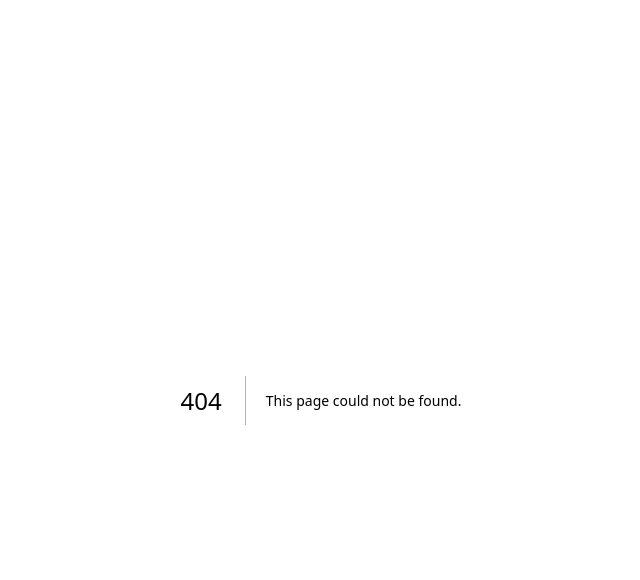
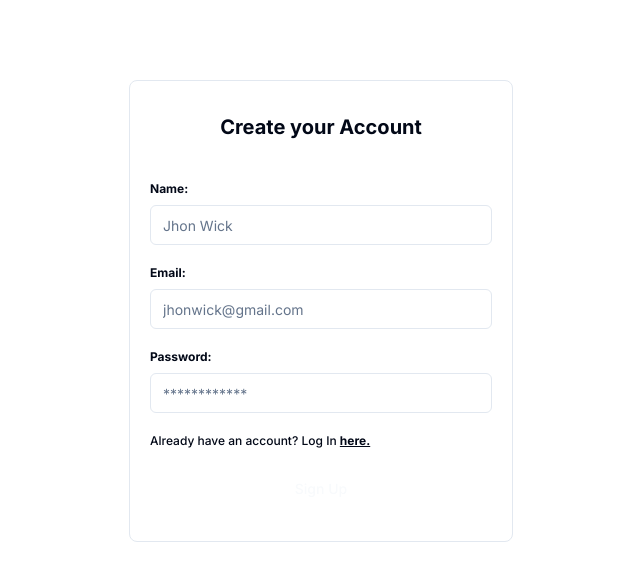
Before and after one commit to theunhackable/fb-helpdesk, a Next.js app: page /signup in a window 1280 px wide. Before the commit this address had no page. Shown: the top 580 px of the page, without its empty margins (319-959 px from the left). Built offline with nearby package versions, Linux system fonts and the light colour scheme.

Commit message:
finished basic login and signup pages

```diff
--- /dev/null
+++ b/app/login/page.tsx
@@ -0,0 +1,48 @@
+import { Button } from "@/components/ui/button";
+import { Input } from "@/components/ui/input";
+import { Label } from "@/components/ui/label";
+import Link from "next/link";
+import React from "react";
+
+const LogInPage = () => {
+  return (
+    <main className="flex flex-col items-center my-10 px-5">
+      <section className="my-10 w-96">
+        <div className="py-8 px-5 border flex flex-col gap-5 rounded-lg">
+          <h1 className=" text-center mb-5 text-xl font-bold">Log In to your Account</h1>
+          <div className="flex flex-col gap-2">
+            <Label htmlFor="email" className="text-xs font-bold">
+              Email:
+            </Label>
+            <Input
+              id="email"
+              name="email"
+              className="w-full"
+              type="email"
+              placeholder="jhonwick@gmail.com"
+            />
+          </div>
+          <div className="flex flex-col gap-2">
+            <Label htmlFor="password" className="text-xs font-bold">
+              Password:
+            </Label>
+            <Input
+              id="password"
+              name="password"
+              type="password"
+              placeholder="************"
+            />
+          </div>
+          <div className="text-xs font-medium">
+            <span>Don&apos;t have an account? Sign Up </span> <Link className="underline font-bold text-primary-accent" href='/signup'>here.</Link>
+          </div>
+          <Button className="hover:bg-primary-accent/90 active:bg-primary-accent bg-primary-accent">
+            Sign In
+          </Button>
+        </div>
+      </section>
+    </main>
+  );
+};
+
+export default LogInPage;
--- /dev/null
+++ b/app/signup/page.tsx
@@ -0,0 +1,64 @@
+import { Button } from "@/components/ui/button";
+import { Input } from "@/components/ui/input";
+import { Label } from "@/components/ui/label";
+import Link from "next/link";
+import React from "react";
+
+const SignUpPage = () => {
+  return (
+    <main className="flex flex-col items-center my-10 px-4">
+      <section className="my-10 w-full max-w-96">
+        <div className="py-8 px-5 border flex flex-col gap-5 rounded-lg">
+          <h1 className=" text-center mb-5 text-xl font-bold">
+            Create your Account
+          </h1>
+
+          <div className="flex flex-col gap-2">
+            <Label htmlFor="name" className="text-xs font-bold">
+              Name:
+            </Label>
+            <Input
+              id="name"
+              name="name"
+              className="w-full"
+              type="name"
+              placeholder="Jhon Wick"
+            />
+          </div>
+
+          <div className="flex flex-col gap-2">
+            <Label htmlFor="email" className="text-xs font-bold">
+              Email:
+            </Label>
+            <Input
+              id="email"
+              name="email"
+              className="w-full"
+              type="email"
+              placeholder="jhonwick@gmail.com"
+            />
+          </div>
+          <div className="flex flex-col gap-2">
+            <Label htmlFor="password" className="text-xs font-bold">
+              Password:
+            </Label>
+            <Input
+              id="password"
+              name="password"
+              type="password"
+              placeholder="************"
+            />
+          </div>
+          <div className="text-xs font-medium">
+            <span>Already have an account? Log In</span> <Link className="underline font-bold text-primary-accent" href='/login'>here.</Link>
+          </div>
+          <Button className="hover:bg-primary-accent/90 active:bg-primary-accent bg-primary-accent">
+            Sign Up
+          </Button>
+        </div>
+      </section>
+    </main>
+  );
+};
+
+export default SignUpPage;
```
